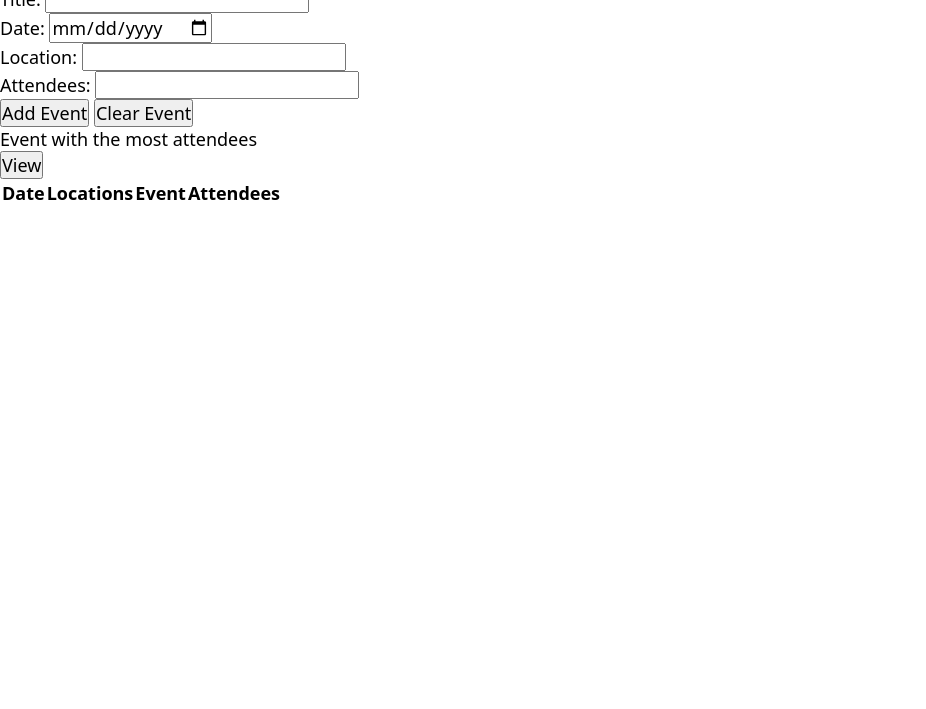
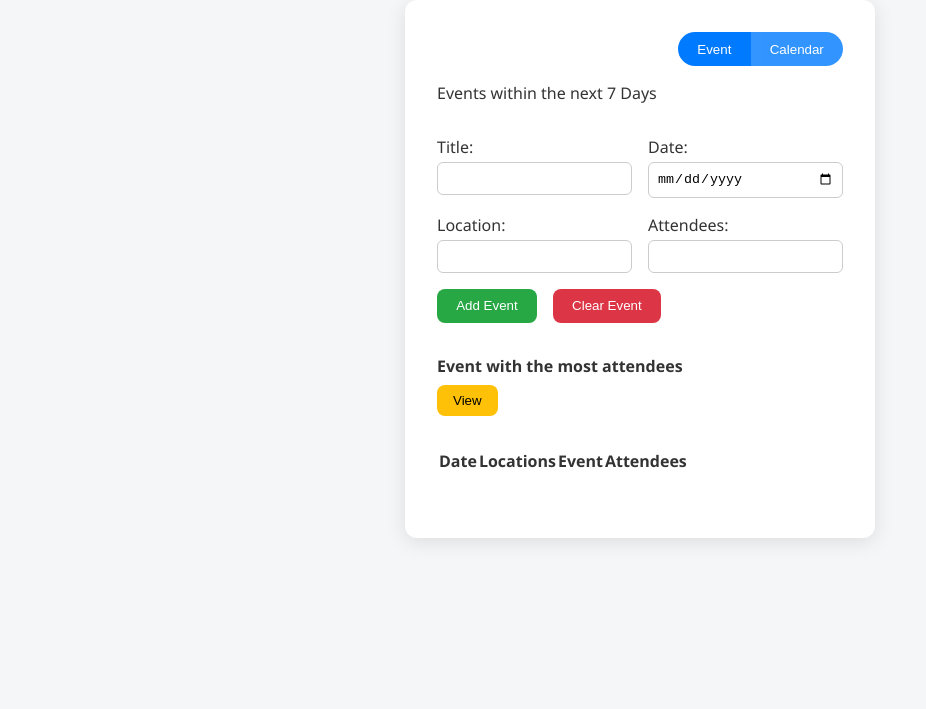
Before and after one commit to lemiprogram/calendar, a plain HTML site: page index.html in a window 1280 px wide. Shown: the part 91-800 px from the top of the page, without its empty margins (0-926 px from the left). Drawn offline with Linux system fonts and the light colour scheme.

Commit message:
Added the clear event fuction

```diff
--- a/index.html
+++ b/index.html
@@ -38,7 +38,7 @@
                     </div>
                 </div>
                 <div class="btns">
-                    <button id="add-Event" onclick="addEvent()">Add Event</button>
+                    <button id="add-Event">Add Event</button>
                     <button id="clear-Event">Clear Event</button>
                 </div>
 
--- a/script.js
+++ b/script.js
@@ -7,8 +7,8 @@ const attendeesInp = document.querySelector(".attendees-inp input");
 // Btn variables
 const eventBtn = document.querySelector("#event-btn");
 const calendarBtn = document.querySelector("#calendar-btn");
-const addEventBtn = document.querySelector("#add-event")
-const clearEventBtn = document.querySelector("#clear-event")
+const addEventBtn = document.querySelector("#add-Event")
+const clearEventBtn = document.querySelector("#clear-Event")
 
 // list container variables
 const eventListTable = document.querySelector(".eventList-section table tbody")
@@ -38,7 +38,13 @@ const weekEvents = []
             </tr>
         `;
         events.push(newTableRow);
-        updateEventCookies()
+        renderPage()
+    }
+    const clearEvent = ()=>{
+        titleInp.value = null
+        dateInp.value = null
+        locationInp.value = null
+        attendeesInp.value = null
     }
 
     // deleteEvent : Deletes Events from the event list
@@ -65,4 +71,7 @@ const weekEvents = []
     const updateWeekEventCookies = ()=>{
 
     } */
+
+    addEventBtn.addEventListener("click", addEvent);
+    clearEventBtn.addEventListener("click", clearEvent);
     renderPage()
--- a/styles.css
+++ b/styles.css
@@ -1,7 +1,160 @@
-*{
+
+/* Reset some default styles */
+* {
     margin: 0;
-    padding:0;
+    padding: 0;
     box-sizing: border-box;
-    font-family: system-ui, -apple-system, BlinkMacSystemFont, 'Segoe UI', Roboto, Oxygen, Ubuntu, Cantarell, 'Open Sans', 'Helvetica Neue', sans-serif;
-    font-size: 18px;
 }
+
+body {
+    font-family: 'Segoe UI', Tahoma, Geneva, Verdana, sans-serif;
+    background-color: #f4f6f8;
+    color: #333;
+    display: flex;
+    justify-content: center;
+    padding: 2rem;
+}
+
+/* Heading */
+.heading {
+    font-size: 2rem;
+    font-weight: bold;
+    margin-bottom: 1rem;
+}
+
+/* Main card */
+.card {
+    background-color: #fff;
+    padding: 2rem;
+    border-radius: 12px;
+    box-shadow: 0 4px 20px rgba(0, 0, 0, 0.1);
+    max-width: 800px;
+    width: 100%;
+}
+
+/* Sections inside the card */
+.card-section {
+    margin-bottom: 2rem;
+}
+
+/* Navigation buttons */
+.navigationBtns-section {
+    display: flex;
+    justify-content: end;
+    margin-bottom: 1rem;
+}
+
+.btn {
+    padding: 0.6rem 1.2rem;
+    background-color: #007bff;
+    color: white;
+    border: none;
+    border-radius: 8px;
+    cursor: pointer;
+    transition: background-color 0.3s ease;
+}
+
+.btn:hover {
+    background-color: #0056b3;
+}
+
+.event-btn{
+    border-radius: 20px 0 0 20px;
+}
+.calendar-btn{
+    border-radius: 0px 20px 20px 0px;
+}
+.calendar-btn:hover, .event-btn:has(+.calendar-btn:not(:hover)){
+    opacity: 100%;
+    transition: 1s;
+}
+.event-btn:has(+.calendar-btn:hover), .calendar-btn{
+    opacity: 80%;
+    transition: 1s;
+}
+
+/* Events list */
+.weeksEvents-heading,
+.mostAttendees-heading {
+    font-weight: 600;
+    margin-bottom: 0.5rem;
+}
+
+/* Form styles */
+.input-section .inps {
+    display: grid;
+    grid-template-columns: 1fr 1fr;
+    gap: 1rem;
+}
+
+.inp-box {
+    display: flex;
+    flex-direction: column;
+}
+
+.inp-box label {
+    margin-bottom: 0.25rem;
+    font-weight: 500;
+}
+
+.inp-box input {
+    padding: 0.5rem;
+    border: 1px solid #ccc;
+    border-radius: 6px;
+}
+
+.btns {
+    margin-top: 1rem;
+    display: flex;
+    gap: 1rem;
+}
+
+.btns button {
+    background-color: #28a745;
+    color: white;
+    border: none;
+    padding: 0.6rem 1.2rem;
+    border-radius: 8px;
+    cursor: pointer;
+    transition: background-color 0.3s ease;
+}
+
+.btns button:hover {
+    background-color: #1c632c;
+}
+
+#clear-Event {
+    background-color: #dc3545;
+}
+
+#clear-Event:hover {
+    background-color: #8c2a34;
+}
+
+/* Event view button */
+.mostAttendees-btn button {
+    padding: 0.5rem 1rem;
+    background-color: #ffc107;
+    border: none;
+    border-radius: 8px;
+    cursor: pointer;
+}
+
+.mostAttendees-btn button:hover {
+    background-color: #e0a800;
+}
+
+/* Responsive */
+@media (max-width: 600px) {
+    .input-section .inps {
+        grid-template-columns: 1fr;
+    }
+
+    .btns {
+        flex-direction: row;
+        justify-content: center;
+    }
+    .heading{
+        text-align: center;
+    }
+}
```
